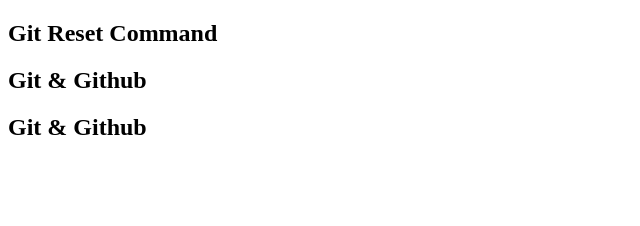
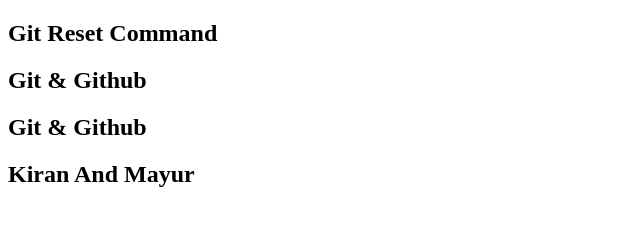
Before and after one commit to ejhfd/Git-Reset-Command, a plain HTML site: page index.html in a window 1280 px wide. Shown: the whole page, without its empty margins (0-640 px from the left). Drawn offline with Linux system fonts and the light colour scheme.

Commit message:
changes done

```diff
--- a/index.html
+++ b/index.html
@@ -9,5 +9,6 @@
     <h2>Git Reset Command</h2>
     <h2>Git & Github</h2>
     <h2>Git & Github</h2>
+    <h2>Kiran And Mayur</h2>
 </body>
 </html>
```
